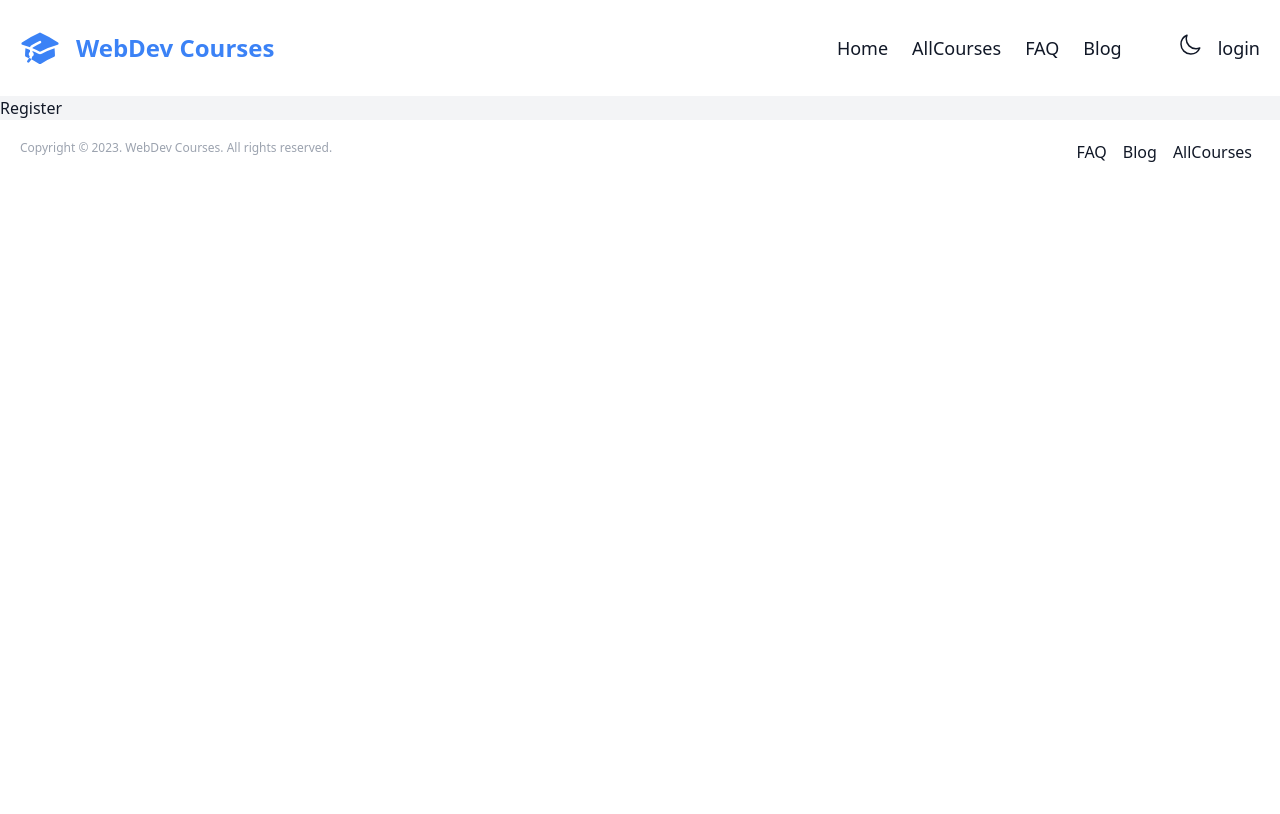
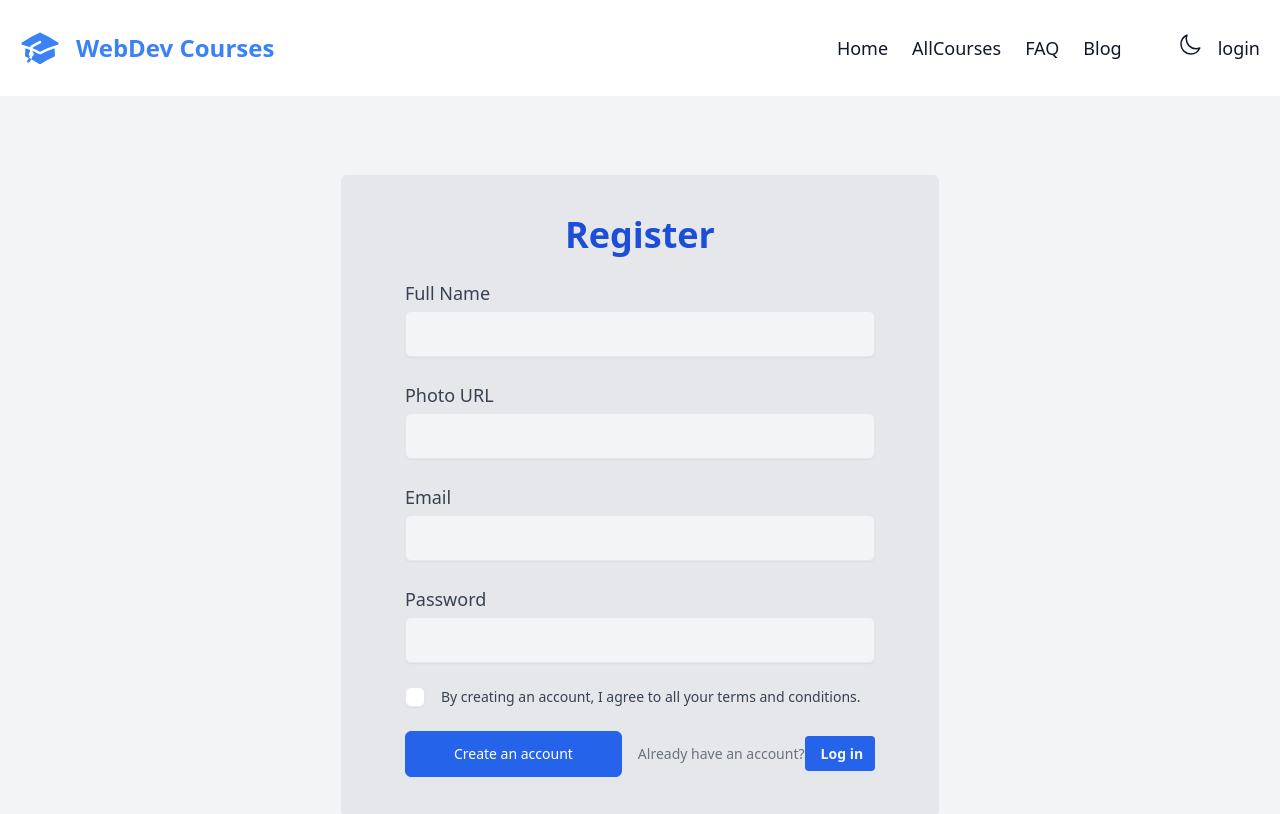
Before and after one commit to romelmahmud/webdev-courses, a React (Create React App) app: page /register in a window 1280 px wide. Shown: the top 814 px of the page. Built offline with nearby package versions, Linux system fonts and the light colour scheme; no server answers.

Commit message:
Register page design complete

```diff
--- a/package.json
+++ b/package.json
@@ -4,6 +4,7 @@
   "private": true,
   "dependencies": {
     "@heroicons/react": "^2.0.12",
+    "@tailwindcss/forms": "^0.5.3",
     "@testing-library/jest-dom": "^5.16.5",
     "@testing-library/react": "^13.4.0",
     "@testing-library/user-event": "^13.5.0",
--- a/src/pages/Error/Error.jsx
+++ b/src/pages/Error/Error.jsx
@@ -3,19 +3,19 @@ import { Link } from "react-router-dom";
 
 const Error = () => {
   return (
-    <div class="grid h-screen place-content-center bg-white">
-      <div class="text-center">
-        <strong class="text-9xl font-black text-gray-200">404</strong>
+    <div className="grid h-screen place-content-center bg-white">
+      <div className="text-center">
+        <strong className="text-9xl font-black text-gray-200">404</strong>
 
-        <h1 class="text-2xl font-bold tracking-tight text-gray-900 sm:text-4xl">
+        <h1 className="text-2xl font-bold tracking-tight text-gray-900 sm:text-4xl">
           Uh-oh!
         </h1>
 
-        <p class="mt-4 text-gray-500">We can't find that page.</p>
+        <p className="mt-4 text-gray-500">We can't find that page.</p>
 
         <Link
           to="/"
-          class="mt-6 inline-block rounded bg-indigo-600 px-5 py-3 text-sm font-medium text-white hover:bg-indigo-700 focus:outline-none focus:ring"
+          className="mt-6 inline-block rounded bg-indigo-600 px-5 py-3 text-sm font-medium text-white hover:bg-indigo-700 focus:outline-none focus:ring"
         >
           Go Back Home
         </Link>
--- a/src/pages/Register/Register.jsx
+++ b/src/pages/Register/Register.jsx
@@ -1,7 +1,116 @@
 import React from "react";
+import { Link } from "react-router-dom";
 
 const Register = () => {
-  return <div>Register</div>;
+  return (
+    <section className="bg-gray-100 dark:bg-gray-800">
+      <div className="flex justify-center items-center lg:min-h-screen  lg:grid-cols-12">
+        <div className="flex items-center justify-center px-8 py-8 sm:px-12 lg:col-span-7 lg:py-10 lg:px-16 xl:col-span-6 bg-gray-200 dark:bg-gray-700 rounded-md">
+          <div className="max-w-xl lg:max-w-3xl">
+            <h1 className="text-4xl mb-6 font-semibold text-center dark:text-white text-blue-700">
+              Register
+            </h1>
+            <form className="mt-4 grid grid-cols-6 gap-6">
+              <div className="col-span-6 ">
+                <label
+                  for="FirstName"
+                  className="block text-lg font-medium text-gray-700 dark:text-gray-200"
+                >
+                  Full Name
+                </label>
+
+                <input
+                  type="text"
+                  id="FullName"
+                  name="Full_name"
+                  className="mt-1 w-full rounded-md border-gray-200 bg-gray-100 text-lg text-gray-700 shadow-sm dark:border-gray-700 dark:bg-gray-600 dark:text-gray-200"
+                />
+              </div>
+              <div className="col-span-6 ">
+                <label
+                  for="photoUrl"
+                  className="block text-lg font-medium text-gray-700 dark:text-gray-200"
+                >
+                  Photo URL
+                </label>
+
+                <input
+                  type="text"
+                  id="photoUrl"
+                  name="photoUrl"
+                  className="mt-1 w-full rounded-md border-gray-200 bg-gray-100 text-lg text-gray-700 shadow-sm dark:border-gray-700 dark:bg-gray-600 dark:text-gray-200"
+                />
+              </div>
+
+              <div className="col-span-6">
+                <label
+                  for="Email"
+                  class="block text-lg font-medium text-gray-700 dark:text-gray-200"
+                >
+                  Email
+                </label>
+
+                <input
+                  type="email"
+                  id="Email"
+                  name="email"
+                  className="mt-1 w-full rounded-md border-gray-200 bg-gray-100 text-lg text-gray-700 shadow-sm dark:border-gray-700 dark:bg-gray-600 dark:text-gray-200"
+                />
+              </div>
+
+              <div className="col-span-6 ">
+                <label
+                  for="Password"
+                  className="block text-lg font-medium text-gray-700 dark:text-gray-200"
+                >
+                  Password
+                </label>
+
+                <input
+                  type="password"
+                  id="Password"
+                  name="password"
+                  className="mt-1 w-full rounded-md border-gray-200 bg-gray-100 text-lg text-gray-700 shadow-sm dark:border-gray-700 dark:bg-gray-600 dark:text-gray-200"
+                />
+              </div>
+
+              <div className="col-span-6">
+                <label for="MarketingAccept" className="flex gap-4">
+                  <input
+                    type="checkbox"
+                    id="MarketingAccept"
+                    name="marketing_accept"
+                    className="h-5 w-5 rounded-md border-gray-200 bg-white shadow-sm dark:border-gray-700 dark:bg-gray-800"
+                  />
+
+                  <span className="text-sm text-gray-700 dark:text-gray-200">
+                    By creating an account, I agree to all your terms and
+                    conditions.
+                  </span>
+                </label>
+              </div>
+
+              <div className="col-span-6 sm:flex sm:items-center sm:gap-4">
+                <button className="inline-block shrink-0 rounded-md border border-blue-600 bg-blue-600 px-12 py-3 text-sm font-medium text-white transition hover:bg-transparent hover:text-blue-600 focus:outline-none focus:ring active:text-blue-500 dark:hover:bg-blue-700 dark:hover:text-white">
+                  Create an account
+                </button>
+
+                <p className="mt-4 text-sm text-gray-500 dark:text-gray-400 sm:mt-0">
+                  Already have an account?
+                  <Link
+                    to={"/login"}
+                    className=" text-gray-100 font-semibold bg-blue-600 py-2 px-3 rounded "
+                  >
+                    <span className="ml-1 text-md">Log in</span>
+                  </Link>
+                </p>
+              </div>
+            </form>
+          </div>
+        </div>
+      </div>
+    </section>
+  );
 };
 
 export default Register;
--- a/tailwind.config.js
+++ b/tailwind.config.js
@@ -5,5 +5,5 @@ module.exports = {
   theme: {
     extend: {},
   },
-  plugins: [],
+  plugins: [require("@tailwindcss/forms")],
 };
```
Also changed, not shown: 1 other file (tests, documents, lock files or other folders).
